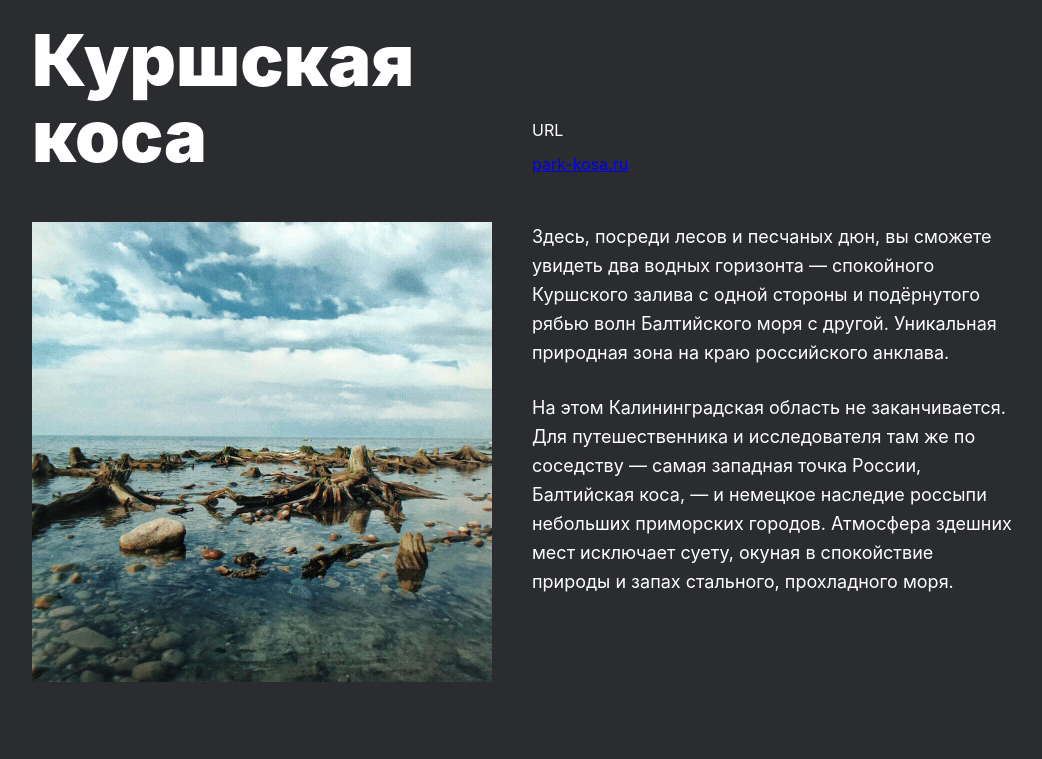
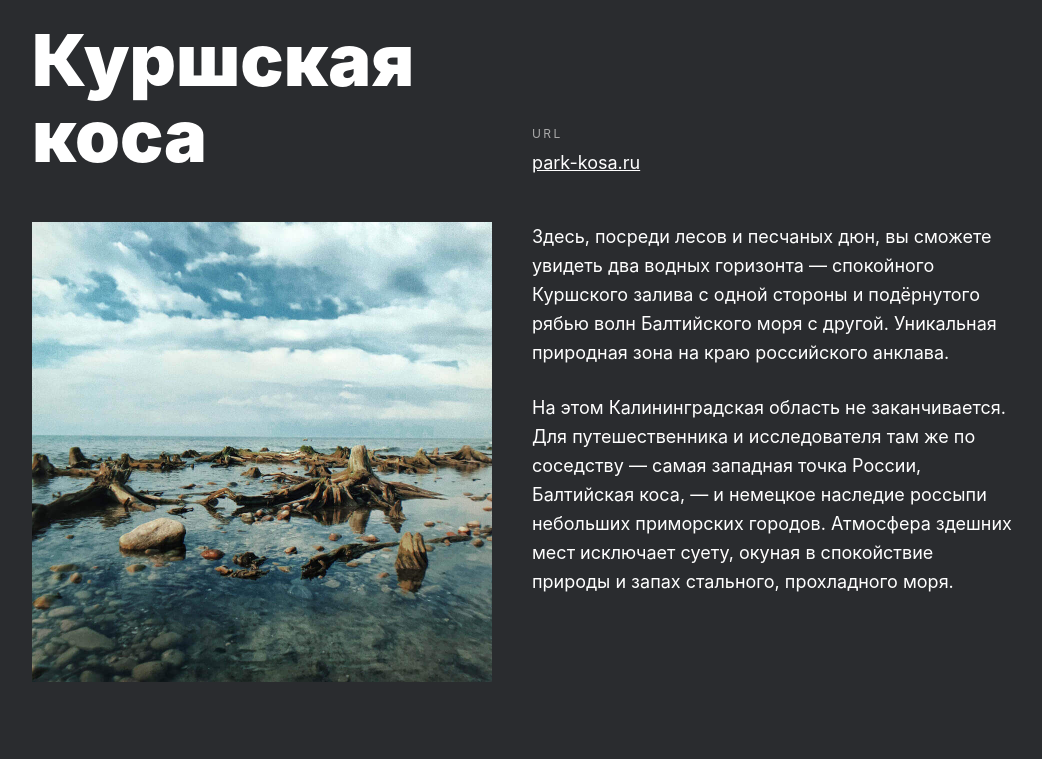
Before and after one commit to needtosnow/russian-travel, a plain HTML site: page index.html in a window 1280 px wide. Shown: the part 2440-3199 px from the top of the page, without its empty margins (116-1158 px from the left). Drawn offline with Linux system fonts and the light colour scheme.

Commit message:
итерация 1

```diff
--- a/blocks/place/__link/place__link.css
+++ b/blocks/place/__link/place__link.css
@@ -1,4 +1,4 @@
-.place__website_link {
+.place__link {
   color: #fff;
   font-style: normal;
   font-weight: normal;
@@ -7,6 +7,6 @@
   transition: opacity 0.5s ease;
 }
 
-.place__website_link:hover {
+.place__link:hover {
   opacity: 0.5;
 }
--- a/blocks/place/__url-heading/place__url-heading.css
+++ b/blocks/place/__url-heading/place__url-heading.css
@@ -1,4 +1,4 @@
-.place__website_url-heading {
+.place__url-heading {
   margin: 0 0 12px 0;
   font-style: normal;
   font-weight: normal;
```
